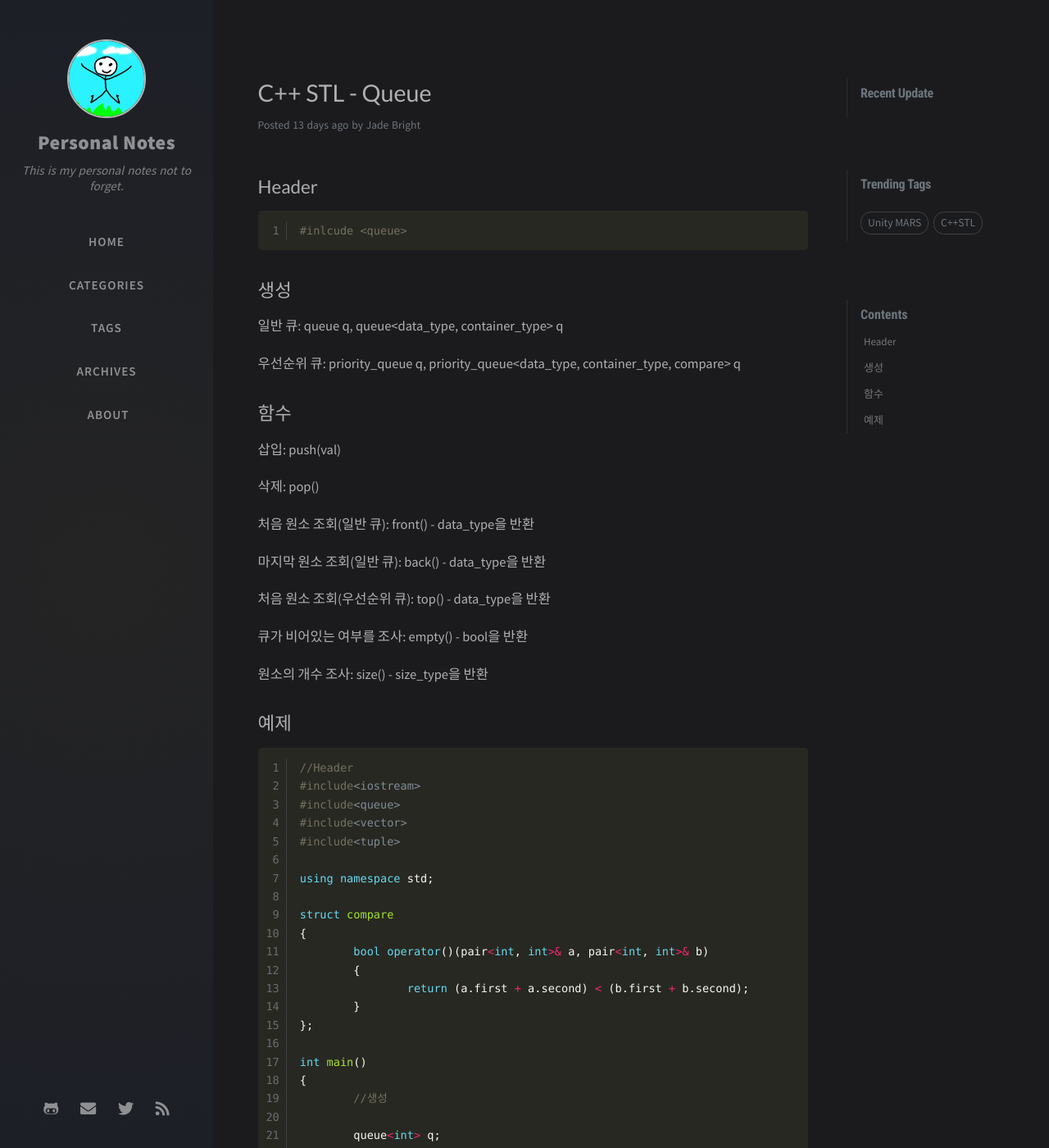
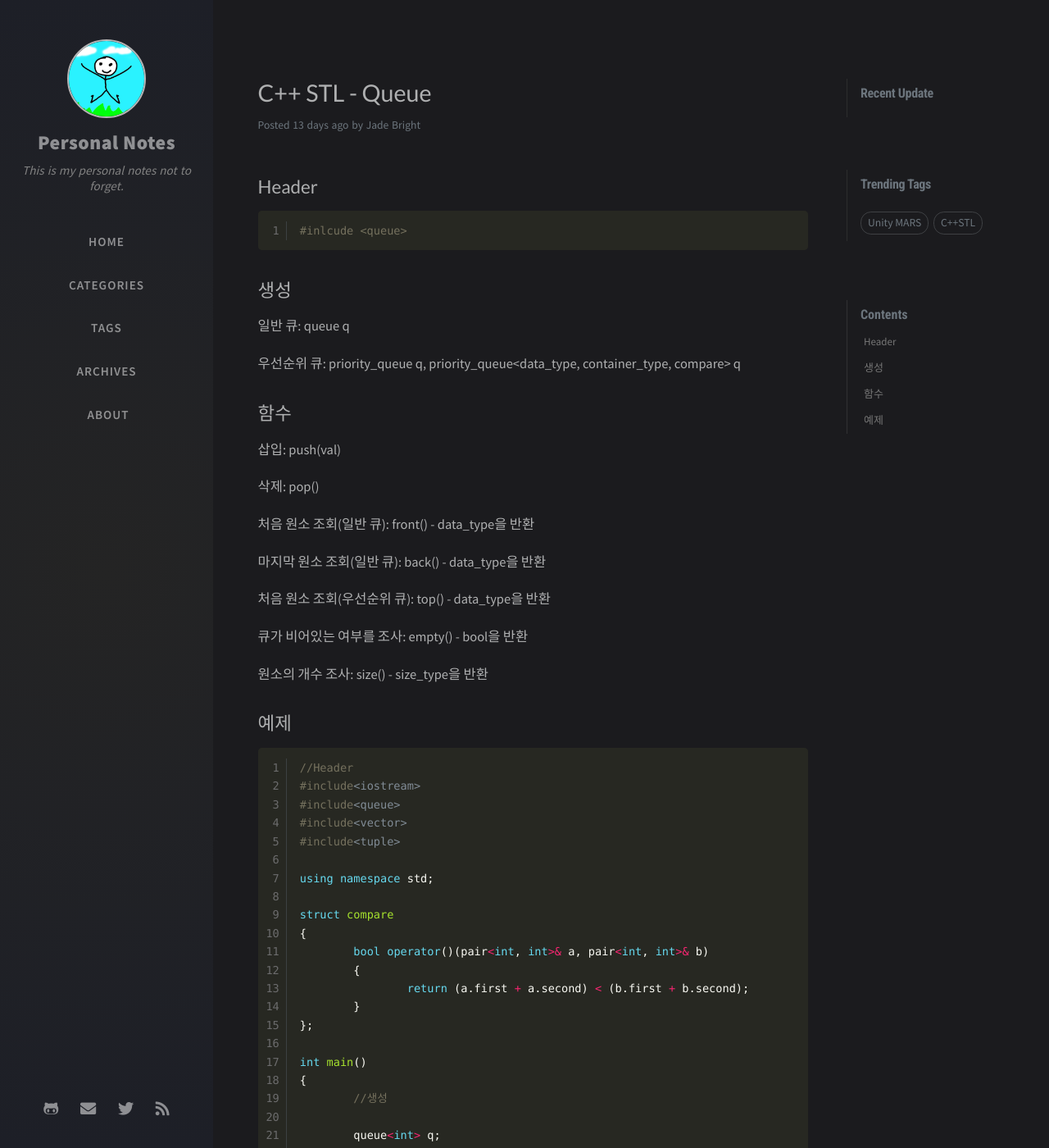
Before and after one commit to JadeBright/JadeBright.github.io, a Jekyll site: the page built from _posts/2020-09-12-c++_stl_queue.md, in a window 1280 px wide and 1400 px high. Shown: the whole window at 82% size. Built offline with Jekyll 4.4.1, drawn with Linux system fonts in a browser that asks for light colours; nearby versions of some CDN libraries; comment, search, counter and statistics services are not loaded; some of the changed text lies outside the part shown.

Commit message:
update09178

````diff
--- a/_posts/2020-09-12-c++_stl_queue.md
+++ b/_posts/2020-09-12-c++_stl_queue.md
@@ -12,7 +12,7 @@
 ```
 ## 생성
 
-일반 큐: queue<data_type> q, queue<data_type, container_type> q
+일반 큐: queue<data_type> q
 
 우선순위 큐:  priority_queue<data_type> q, priority_queue<data_type, container_type, compare> q
 
@@ -90,7 +90,8 @@
 	//tuple 사용
 	queue<tuple<int, int, int> > q3;
 	q3.push(make_tuple(1, 2, 3));
-	cout << get<0>(q3.front()) << " " << get<1>(q3.front()) << " " << get<2>(q3.front()) << endl;
+	cout << get<0>(q3.front()) << " " << get<1>(q3.front()) << " " \
+	<< get<2>(q3.front()) << endl;
 	int a, b, c;
 	tie(a, b, c) = q3.front();
 	cout << a << " " << b << " " << c << endl;
````
Also changed, not shown: other parts of _posts/2020-09-12-c++_stl_queue.md (+1 -1 lines).
